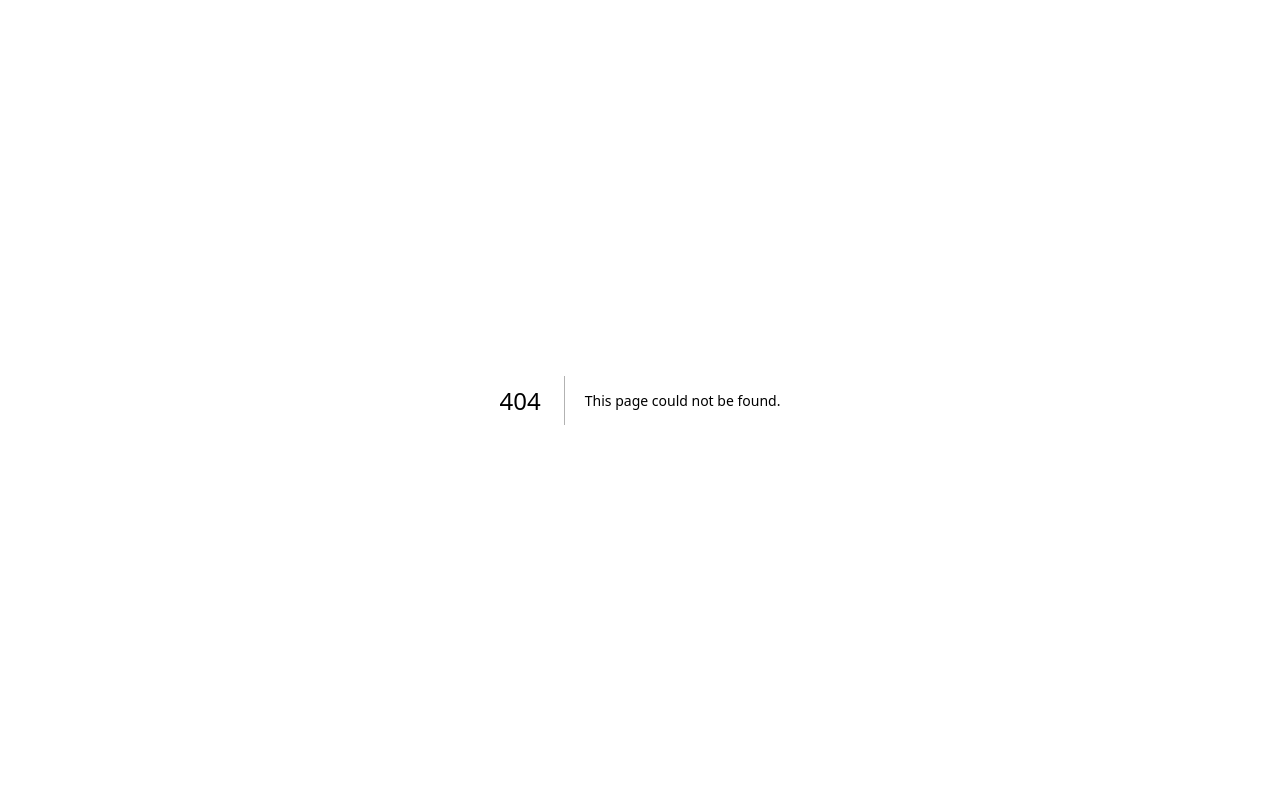
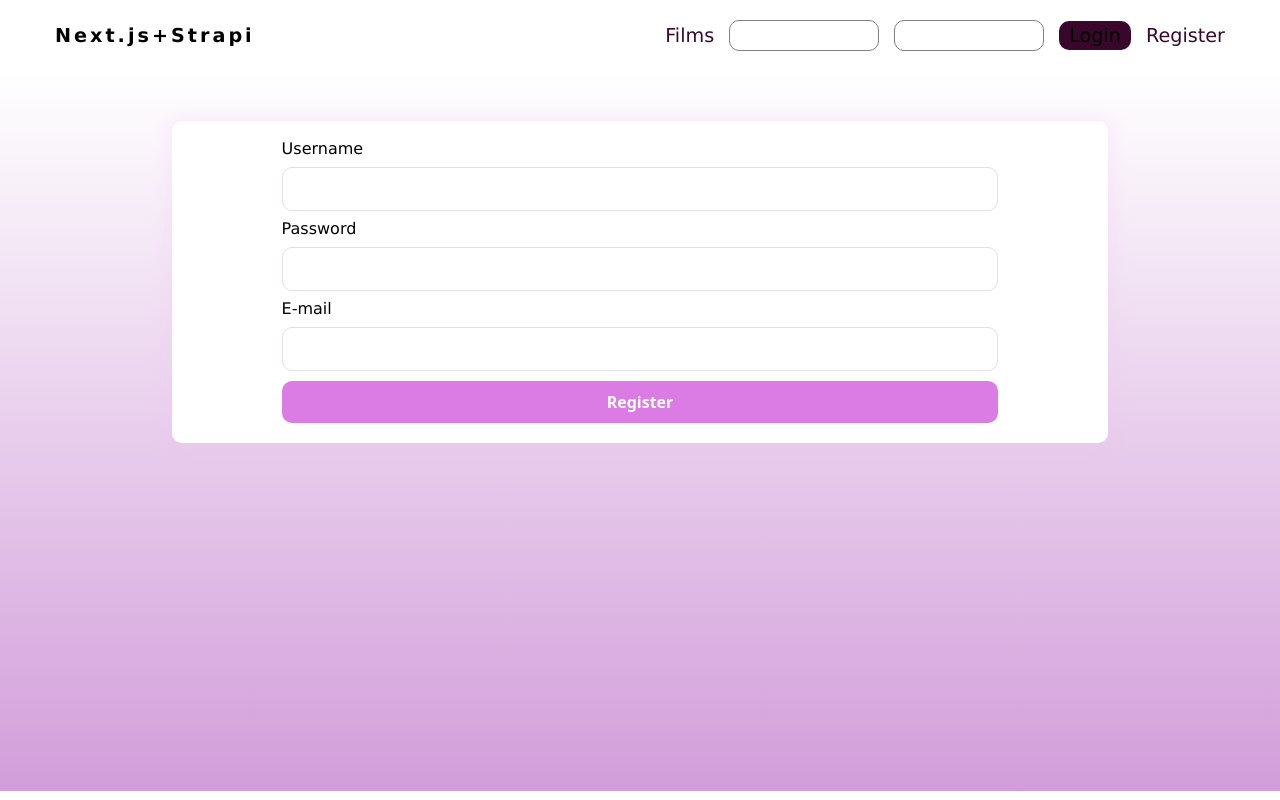
Before and after one commit to darkysadow/strapitest-ui, a Next.js app: page /register in a window 1280 px wide. Before the commit this address had no page. Built offline with nearby package versions, Linux system fonts and the light colour scheme.

Commit message:
Created and added Preloader to Layout, created registration page, and styles for them

```diff
--- a/components/Layout.js
+++ b/components/Layout.js
@@ -2,6 +2,7 @@ import Nav from "./Nav/Nav"
 import s from './../styles/Layout.module.scss'
 import Link from "next/link";
 import { UserProvider } from "@/lib/authContext";
+import Preloader from "./Preloader/Preloader";
 
 const Layout = ({ user, loading = false, children }) => {
     return (
@@ -18,7 +19,8 @@ const Layout = ({ user, loading = false, children }) => {
                 <main className={s.layout__main}>
                     <div className="container">
                         <div className={s.layout__main__wrapper}>
-                            <div className={s.layout__main__block}>{children}</div>
+                            {loading ? <Preloader /> : <div className={s.layout__main__block}>{children}</div>}
+
                         </div>
                     </div>
                 </main>
--- /dev/null
+++ b/components/Preloader/Preloader.jsx
@@ -0,0 +1,13 @@
+import s from './../../styles/Preloader/Preloader.module.scss'
+
+const Preloader = () => {
+    return (
+        <div className={s.preloader}>
+            <div className={s.preloader__circle}>
+                Loading
+            </div>
+        </div>
+    )
+}
+
+export default Preloader;
--- /dev/null
+++ b/pages/register.jsx
@@ -0,0 +1,64 @@
+import Layout from "@/components/Layout";
+import { fetcher } from "@/lib/api";
+import { useFetchUser } from "@/lib/authContext";
+import { useState } from "react";
+import s from './../styles/Register/Register.module.scss'
+import { setToken } from "@/lib/auth";
+import { useRouter } from "next/router";
+import Preloader from "@/components/Preloader/Preloader";
+
+const Register = () => {
+    const router = useRouter();
+    const { user, loading } = useFetchUser();
+    if (user && !loading) {
+        router.push('/')
+    }
+    const [registerData, setRegisterData] = useState({
+        username: '',
+        password: '',
+        email: ''
+    })
+    const handleSubmit = async (e) => {
+        e.preventDefault();
+        const response = await fetcher(`${process.env.NEXT_PUBLIC_STRAPI_URL}/auth/local/register`, {
+            headers: {
+                'Content-Type': 'application/json',
+            },
+            body: JSON.stringify({
+                username: registerData.username,
+                password: registerData.password,
+                email: registerData.email
+            }),
+            method: 'POST'
+        })
+        if (!response.error) {
+            setToken(response);
+            router.push('/')
+        } else {
+            alert(response.error.message)
+        }
+
+
+    }
+
+    const handleChange = (e) => {
+        setRegisterData({ ...registerData, [e.target.name]: e.target.value })
+    }
+    return (
+        <Layout user={user} loading={loading}>
+            <form className={s.register} onSubmit={handleSubmit}>
+                <div className={s.register__block}>
+                    <span>Username</span>
+                    <input type="text" name="username" value={registerData.username} onChange={handleChange} />
+                    <span>Password</span>
+                    <input type="password" name="password" value={registerData.password} onChange={handleChange} />
+                    <span>E-mail</span>
+                    <input type="email" name="email" value={registerData.email} onChange={handleChange} />
+                    <button type="submit">Register</button>
+                </div>
+            </form>
+        </Layout>
+    )
+}
+
+export default Register;
--- /dev/null
+++ b/styles/Preloader/Preloader.module.scss
@@ -0,0 +1,37 @@
+.preloader {
+    width: 100%;
+    height: 200px;
+    display: flex;
+    flex-direction: row;
+    justify-content: center;
+    align-items: center;
+    &__circle {
+        border-radius: 50%;
+        border: 3px solid purple;
+        width: 100px;
+        height: 100px;
+        transform: scale(1);
+        animation: 2s linear 5s infinite alternate anim;
+        display: flex;
+        justify-content: center;
+        align-items: center;
+    }
+}
+
+@keyframes anim {
+    0% {
+        transform: scale(0.8);
+    }
+    25% {
+        transform: scale(0.6);
+    }
+    50% {
+        transform: scale(0.6);
+    }
+    75% {
+        transform: scale(0.8);
+    }
+    100% {
+        transform: scale(1);
+    }
+}
--- /dev/null
+++ b/styles/Register/Register.module.scss
@@ -0,0 +1,31 @@
+.register {
+    display: flex;
+    justify-content: center;
+    align-items: center;
+    width: 100%;
+    &__block{
+        display: flex;
+        flex-direction: column;
+        gap: 10px;
+        flex: 0 0 80%;
+        input {
+            padding: 10px;
+            background: transparent;
+            border-radius: 10px;
+            border: 1px solid #43095023;
+            color: black;
+            font-family: system-ui, -apple-system, BlinkMacSystemFont, 'Segoe UI', Roboto, Oxygen, Ubuntu, Cantarell, 'Open Sans', 'Helvetica Neue', sans-serif;
+            font-size: 1em;
+            font-weight: normal;
+        }
+        button {
+            padding: 10px;
+            font-size: 1em;
+            font-weight: 600;
+            font-family: system-ui, -apple-system, BlinkMacSystemFont, 'Segoe UI', Roboto, Oxygen, Ubuntu, Cantarell, 'Open Sans', 'Helvetica Neue', sans-serif;
+            color: white;
+            background-color: #c62cd49e;
+            border-radius: 10px;
+        }
+    }
+}
```
